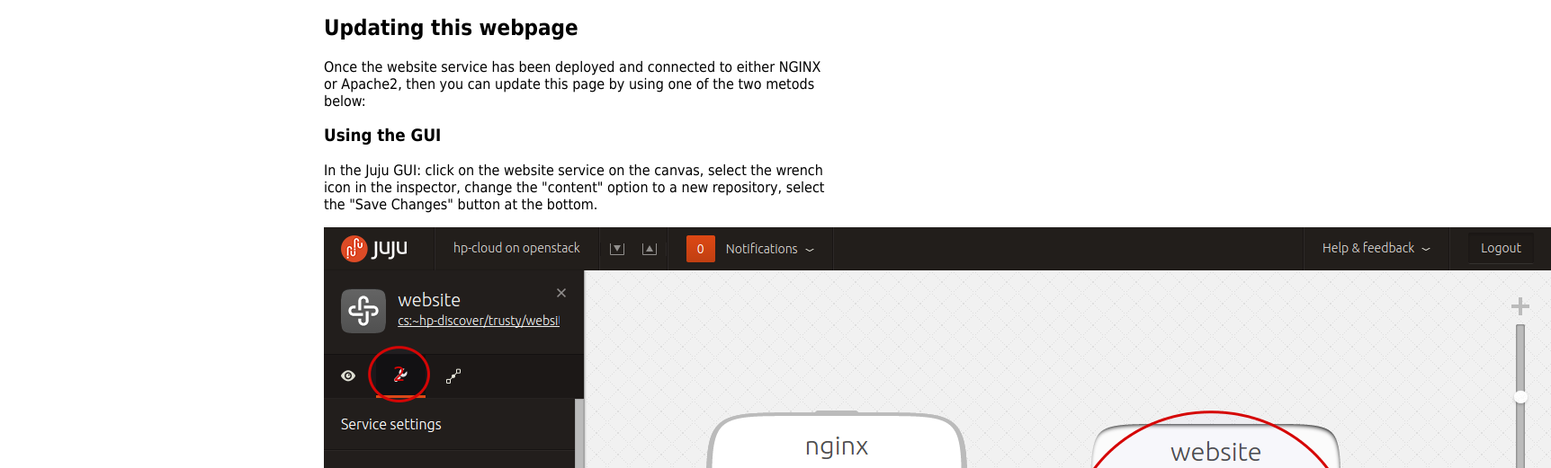
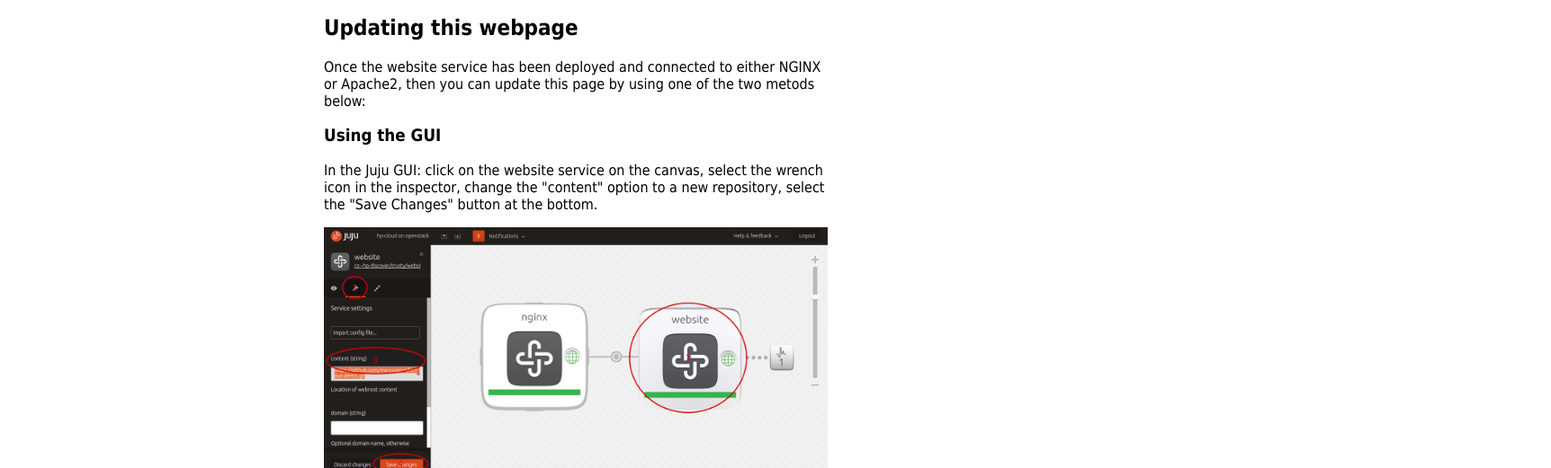
Before and after one commit to marcoceppi/website-landing, a plain HTML site: page index.html in a window 1280 px wide. Shown: the part 179-700 px from the top of the page at 90% size, 1724 px wide, since content can reach past the window. Drawn offline with Linux system fonts and the light colour scheme.

Commit message:
Fixed screenshot width

```diff
--- a/index.html
+++ b/index.html
@@ -7,6 +7,10 @@
     width: 35em;
     margin: 0 auto;
     font-family: Tahoma, Verdana, Arial, sans-serif;
+  }
+
+  img {
+    max-width: 560px;
   }
 </style>
 </head>
```
